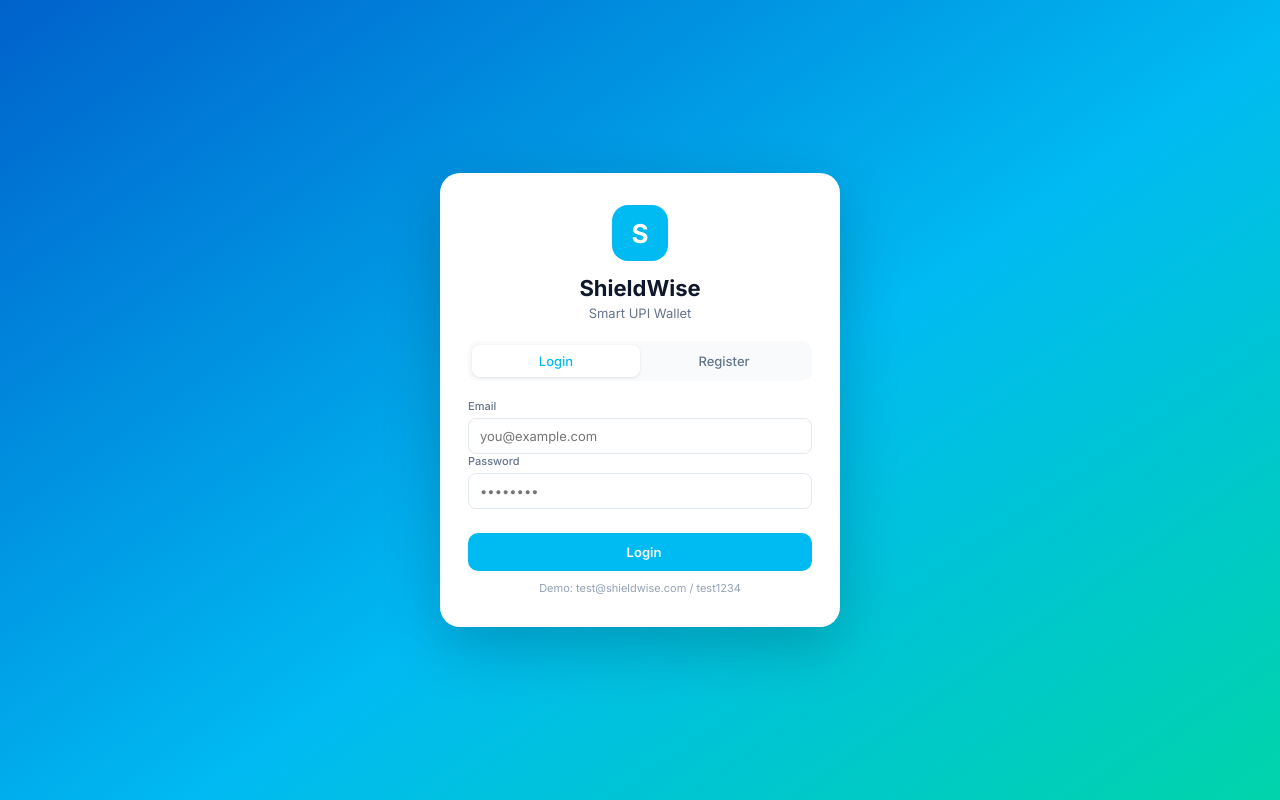
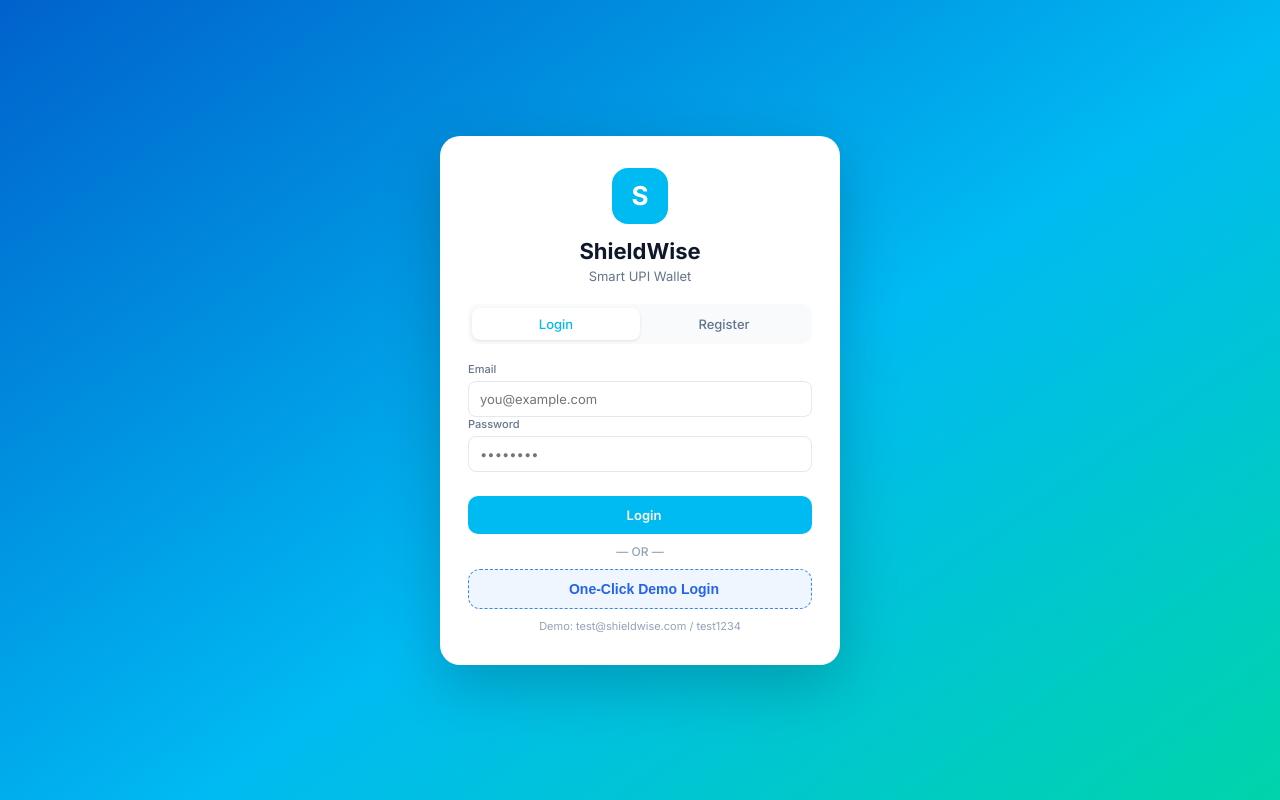
Before and after one commit to apurbaabarua/shieldwise, a Flask app: page / in a window 1280 px wide. Run offline with Flask 3, Linux system fonts and the light colour scheme; some libraries are stand-ins or nearby versions.

Commit message:
Fix login and registration with seamless demo account and one-click demo login

```diff
--- a/app.py
+++ b/app.py
@@ -58,47 +58,128 @@ if mongo_uri and "cluster0.xxxxx.mongodb.net" not in mongo_uri and "<username>"
 else:
     print(" Running with in-memory fallback (No valid MongoDB URI configured)")
 
+DEMO_USER_ID = "65f000000000000000000001"
+DEMO_EMAIL   = "test@shieldwise.com"
+DEMO_PW_HASH = bcrypt.generate_password_hash("test1234").decode("utf-8")
+
+def make_demo_user():
+    return {
+        "_id": ObjectId(DEMO_USER_ID),
+        "name": "Demo User",
+        "email": DEMO_EMAIL,
+        "phone": "+91 9876543210",
+        "password": DEMO_PW_HASH,
+        "balance": 4820.50,
+        "spent_today": 250.0,
+        "spent_month": 3200.0,
+        "monthly_limit": 8000.0,
+        "daily_limit": 2000.0,
+        "txn_limit": 5000.0,
+        "notify_pct": 80,
+        "cat_limits": {"food": 3000, "shopping": 2000, "travel": 1500, "other": 2500},
+        "cat_spent": {"food": 1200, "shopping": 850, "travel": 650, "other": 500},
+        "goals": [
+            {"id": "g1", "name": "Goa Trip", "target": 15000, "saved": 6500, "monthly": 1500, "icon_ti": "ti-plane", "icon_bg": "#eff6ff", "icon_fg": "#3b82f6"},
+            {"id": "g2", "name": "Emergency Fund", "target": 50000, "saved": 24000, "monthly": 3000, "icon_ti": "ti-shield", "icon_bg": "#eff6ff", "icon_fg": "#2563eb"}
+        ],
+        "upi_id": "demo@shieldwise",
+        "avatar": "D",
+        "created_at": datetime.datetime.utcnow(),
+        "updated_at": datetime.datetime.utcnow(),
+    }
+
+class InsertResult:
+    def __init__(self, inserted_id):
+        self.inserted_id = inserted_id
+
 class SafeCollection:
-    def __init__(self, name):
+    def __init__(self, name, initial_data=None):
         self.name = name
-        self._data = []
-    def find_one(self, filter=None, *args, **kwargs):
+        self._data = list(initial_data) if initial_data else []
+
+    def find_one(self, filter=None, projection=None, *args, **kwargs):
         if not filter:
-            return self._data[0] if self._data else None
+            return dict(self._data[0]) if self._data else None
         for item in self._data:
             match = True
             for k, v in filter.items():
-                if k == "_id" and str(item.get("_id")) == str(v):
-                    continue
-                if item.get(k) != v:
+                if k == "_id":
+                    if str(item.get("_id")) != str(v) and item.get("_id") != v:
+                        match = False
+                        break
+                elif item.get(k) != v:
                     match = False
                     break
             if match:
-                return item
+                return dict(item)
         return None
-    def find(self, *args, **kwargs):
+
+    def find(self, filter=None, *args, **kwargs):
+        matching = []
+        for item in self._data:
+            if not filter:
+                matching.append(dict(item))
+                continue
+            match = True
+            for k, v in filter.items():
+                if k == "_id":
+                    if str(item.get("_id")) != str(v) and item.get("_id") != v:
+                        match = False
+                        break
+                elif item.get(k) != v:
+                    match = False
+                    break
+            if match:
+                matching.append(dict(item))
+
         class Cursor:
             def __init__(self, items):
                 self._items = items
             def sort(self, *a, **k): return self
             def limit(self, *a, **k): return self
             def __iter__(self): return iter(self._items)
-        return Cursor(self._data)
+        return Cursor(matching)
+
     def insert_one(self, doc):
         if "_id" not in doc:
-            doc["_id"] = str(ObjectId())
+            doc["_id"] = ObjectId()
         self._data.append(doc)
-        return doc
+        return InsertResult(doc["_id"])
+
     def update_one(self, filter, update, *args, **kwargs):
         doc = self.find_one(filter)
-        if doc and "$set" in update:
-            doc.update(update["$set"])
+        if not doc:
+            return
+        for item in self._data:
+            if str(item.get("_id")) == str(doc.get("_id")):
+                if "$set" in update:
+                    item.update(update["$set"])
+                if "$push" in update:
+                    for k, v in update["$push"].items():
+                        if k not in item:
+                            item[k] = []
+                        item[k].append(v)
+                break
+
     def count_documents(self, filter=None, *args, **kwargs):
         if not filter:
             return len(self._data)
-        return sum(1 for item in self._data if all(item.get(k) == v for k, v in filter.items() if k != "_id"))
+        count = 0
+        for item in self._data:
+            match = True
+            for k, v in filter.items():
+                if k == "_id":
+                    if str(item.get("_id")) != str(v) and item.get("_id") != v:
+                        match = False
+                        break
+                elif item.get(k) != v:
+                    match = False
+                    break
+            if match:
+                count += 1
+        return count
 
-_safe_users = SafeCollection("users")
+_safe_users = SafeCollection("users", [make_demo_user()])
 _safe_fraud = SafeCollection("fraud_logs")
 _safe_txn   = SafeCollection("transaction_logs")
 
@@ -234,9 +315,21 @@ def login():
     email = data.get("email", "").strip().lower()
     password = data.get("password", "")
 
+    # Seamless Demo Account Login
+    if email == DEMO_EMAIL and (password == "test1234" or not password):
+        demo_user = users().find_one({"email": DEMO_EMAIL})
+        if not demo_user:
+            demo_user = make_demo_user()
+            users().insert_one(demo_user)
+        token = create_access_token(identity=str(demo_user["_id"]))
+        return jsonify({
+            "token": token,
+            "user":  {"name": demo_user["name"], "email": demo_user["email"], "avatar": demo_user.get("avatar", "D")}
+        }), 200
+
     user = users().find_one({"email": email})
     if not user or not bcrypt.check_password_hash(user["password"], password):
-        return jsonify({"error": "Invalid email or password"}), 401
+        return jsonify({"error": "Invalid email or password. Use test@shieldwise.com / test1234 for demo"}), 401
 
     token = create_access_token(identity=str(user["_id"]))
     return jsonify({
@@ -254,7 +347,11 @@ def get_profile():
     uid  = get_jwt_identity()
     user = users().find_one({"_id": ObjectId(uid)})
     if not user:
-        return jsonify({"error": "User not found"}), 404
+        if uid == DEMO_USER_ID:
+            user = make_demo_user()
+            users().insert_one(user)
+        else:
+            return jsonify({"error": "User not found"}), 404
     user.pop("password", None)
     return jsonify(obj_to_dict(user)), 200
 
--- a/static/js/app.js
+++ b/static/js/app.js
@@ -51,6 +51,12 @@ function authTab(t) {
     document.getElementById("tab-"+x).classList.toggle("active", x===t);
     document.getElementById("form-"+x).style.display = x===t ? "" : "none";
   });
+}
+
+function fillDemoLogin() {
+  document.getElementById("l-email").value = "test@shieldwise.com";
+  document.getElementById("l-pass").value = "test1234";
+  doLogin();
 }
 
 async function doLogin() {
--- a/templates/index.html
+++ b/templates/index.html
@@ -28,7 +28,9 @@
       <div class="inp-wrap"><label class="inp-label">Password</label><input type="password" id="l-pass" placeholder="••••••••"/></div>
       <div class="auth-err" id="l-err"></div>
       <button class="btn-blue w100" onclick="doLogin()"><i class="ti ti-login"></i> Login</button>
-      <p class="auth-hint">Demo: test@shieldwise.com / test1234</p>
+      <div style="margin: 10px 0; text-align: center; color: #94a3b8; font-size: 12px; font-weight: 500;">— OR —</div>
+      <button type="button" class="btn-demo w100" style="background: #eff6ff; color: #2563eb; border: 1.5px dashed #3b82f6; font-weight: 600; padding: 11px; border-radius: 12px; cursor: pointer; display: flex; align-items: center; justify-content: center; gap: 8px; font-size: 14px;" onclick="fillDemoLogin()"><i class="ti ti-bolt"></i> One-Click Demo Login</button>
+      <p class="auth-hint" style="margin-top: 10px;">Demo: test@shieldwise.com / test1234</p>
     </div>
 
     <!-- REGISTER -->
```
Also changed, not shown: models/requirements-train.txt (line endings or trailing spaces).
